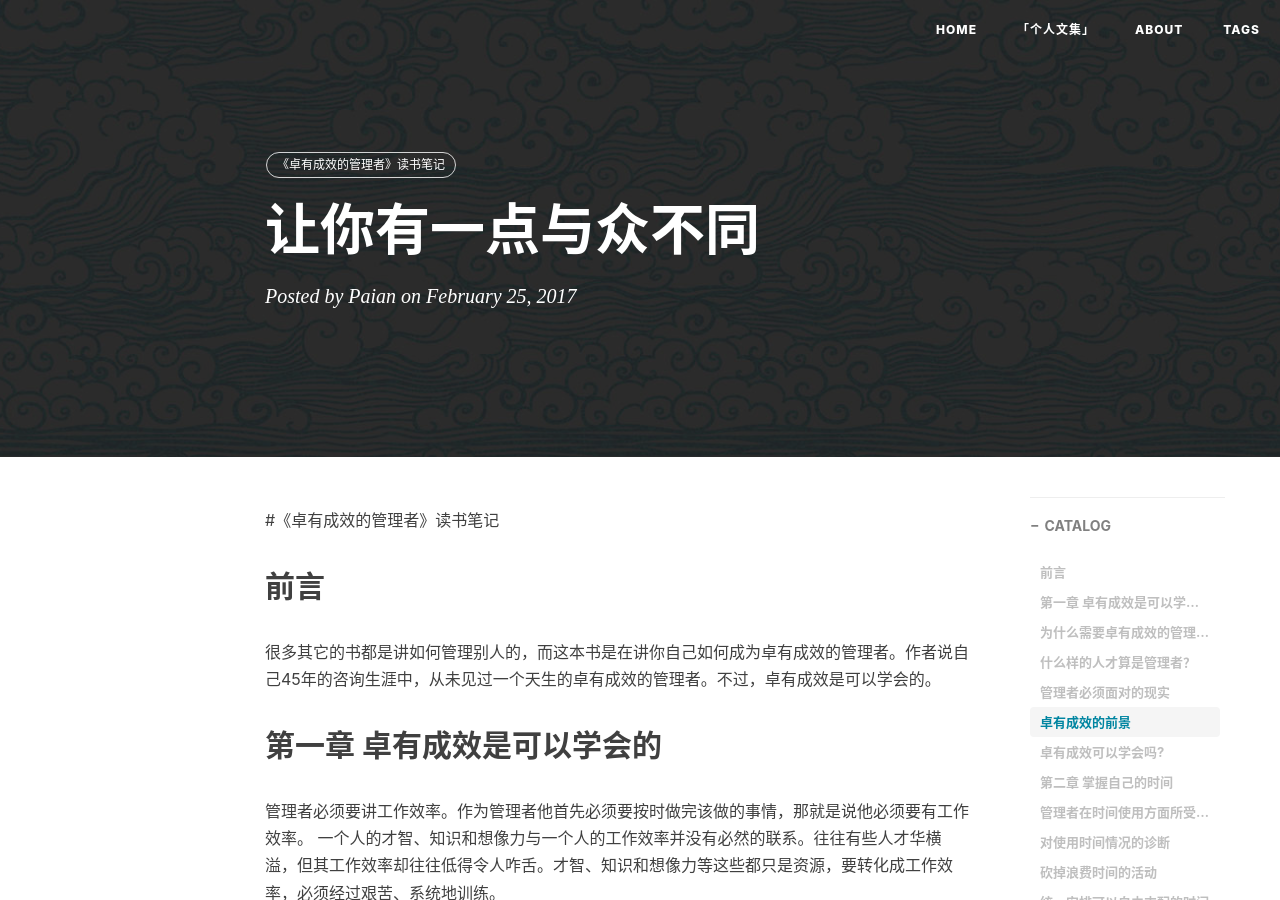
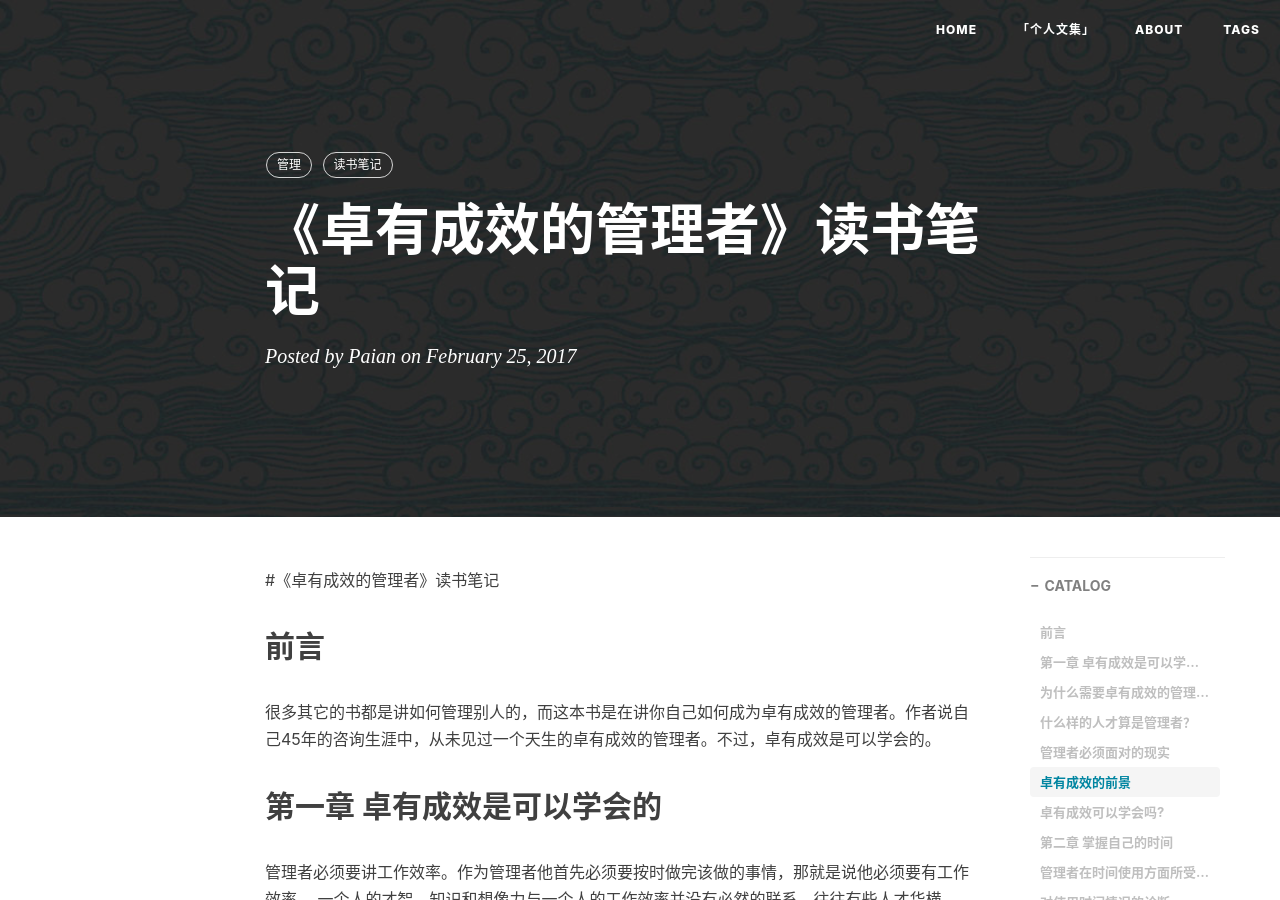
Before and after one commit to mobilesite/mobilesite.github.io, a Jekyll site: the page built from _posts/2017-02-25-reading-notes-of-the-effective-executive.md, in a window 1280 px wide and 900 px high. Built offline with Jekyll 4.4.1, drawn with Linux system fonts in a browser that asks for light colours; nearby versions of some CDN libraries; comment, search, counter and statistics services are not loaded.

Commit message:
'update'

```diff
--- a/_posts/2017-02-25-reading-notes-of-the-effective-executive.md
+++ b/_posts/2017-02-25-reading-notes-of-the-effective-executive.md
@@ -1,12 +1,13 @@
 ---
 layout:     post
-title:      "让你有一点与众不同"
+title:      "《卓有成效的管理者》读书笔记"
 subtitle:   ""
 date:       2017-02-25 16:45:30
 author:     "Paian"
 catalog: true
 tags:
-    - 《卓有成效的管理者》读书笔记
+    - 管理
+    - 读书笔记
 ---
 
 #《卓有成效的管理者》读书笔记
```
